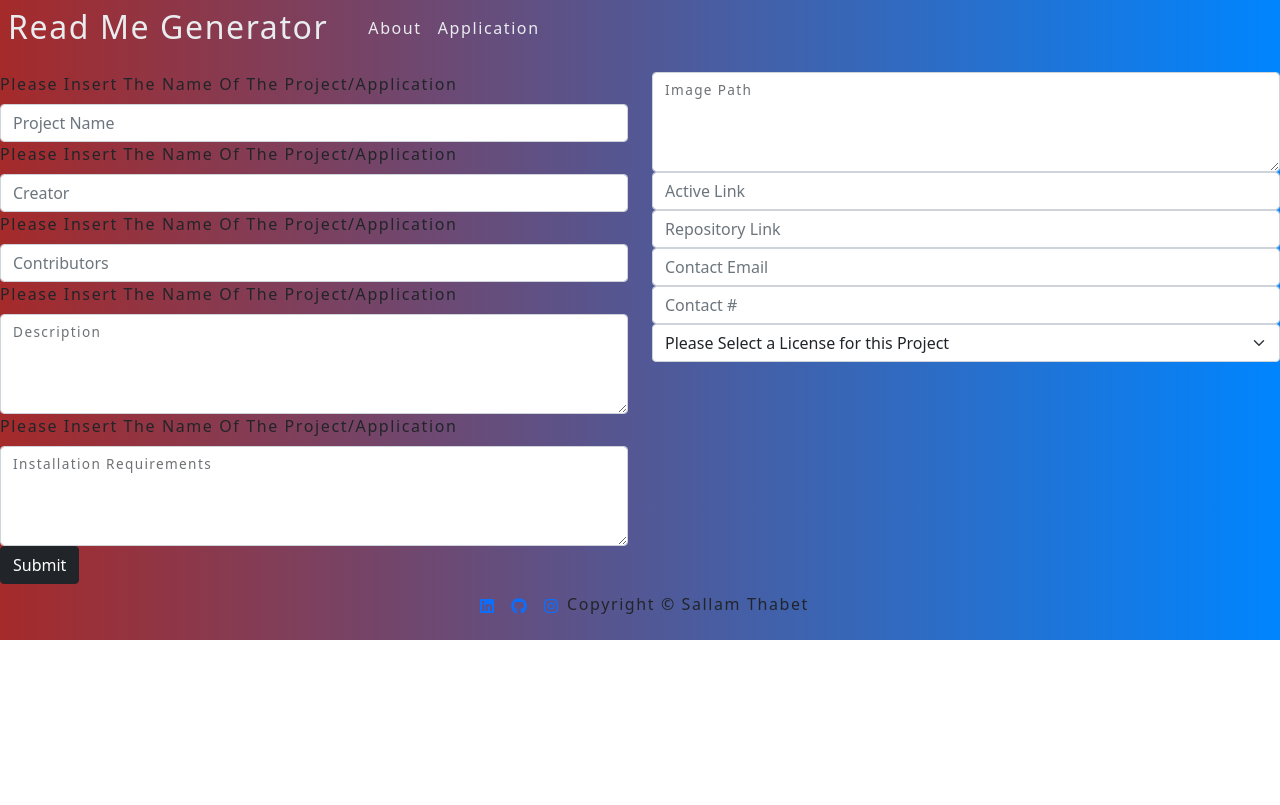
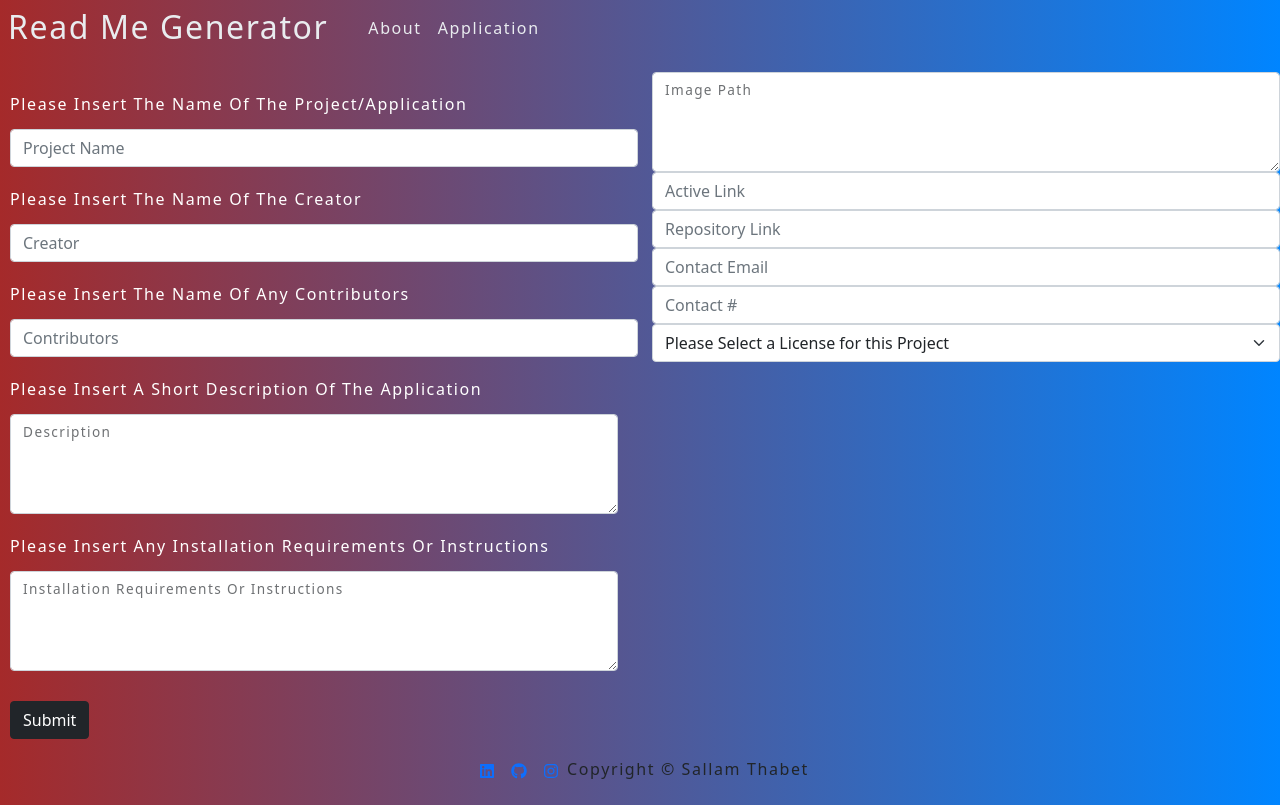
Before and after one commit to thabets/ReadMeGeneratorReact, a React (Create React App) app in the folder read-me-generator/: page /readMeGenerator in a window 1280 px wide. Built offline with nearby package versions, Linux system fonts and the light colour scheme; the HTML template or start-up script is replaced by a standard one.

Commit message:
added style to page

```diff
--- a/read-me-generator/src/components/ReadMeGenerator/index.js
+++ b/read-me-generator/src/components/ReadMeGenerator/index.js
@@ -1,5 +1,12 @@
 import React from "react";
-import { Form, Col,Row, FloatingLabel,Button, FormLabel } from "react-bootstrap";
+import {
+  Form,
+  Col,
+  Row,
+  FloatingLabel,
+  Button,
+  FormLabel,
+} from "react-bootstrap";
 
 function ReadMeGenerator() {
   return (
@@ -7,30 +14,47 @@ function ReadMeGenerator() {
       <Form>
         <Row>
           <Col>
-            <FormLabel>
+            <FormLabel className="label">
               Please Insert The Name Of The Project/Application
             </FormLabel>
-            <Form.Control placeholder="Project Name"></Form.Control>
-            <FormLabel>
-              Please Insert The Name Of The Project/Application
+
+            <Form.Control
+              className="mar2"
+              placeholder="Project Name"
+            ></Form.Control>
+
+            <FormLabel className="label">
+              Please Insert The Name Of The Creator
             </FormLabel>
-            <Form.Control placeholder="Creator" />
-            <FormLabel>
-              Please Insert The Name Of The Project/Application
+
+            <Form.Control className="mar2" placeholder="Creator" />
+
+            <FormLabel className="label">
+              Please Insert The Name Of Any Contributors
             </FormLabel>
-            <Form.Control placeholder="Contributors" />
-            <FormLabel>
-              Please Insert The Name Of The Project/Application
+
+            <Form.Control className="mar2" placeholder="Contributors" />
+
+            <FormLabel className="label">
+              Please Insert A Short Description Of The Application
             </FormLabel>
-            <FloatingLabel controlId="floatingTextarea" label="Description">
+
+            <FloatingLabel
+              className="mar2"
+              controlId="floatingTextarea"
+              label="Description"
+            >
               <Form.Control as="textarea" style={{ height: "100px" }} />
             </FloatingLabel>
-            <FormLabel>
-              Please Insert The Name Of The Project/Application
+
+            <FormLabel className="label">
+              Please Insert Any Installation Requirements Or Instructions
             </FormLabel>
+
             <FloatingLabel
               controlId="floatingTextarea2"
-              label="Installation Requirements"
+              label="Installation Requirements Or Instructions"
+              className="mar2"
             >
               <Form.Control as="textarea" style={{ height: "100px" }} />
             </FloatingLabel>
@@ -57,7 +81,7 @@ function ReadMeGenerator() {
           </Col>
         </Row>
       </Form>
-      <Button variant="dark" className="center">
+      <Button variant="dark" style={{margin:" 30px 10px 10px 10px"}}>
         Submit
       </Button>
     </div>
```
